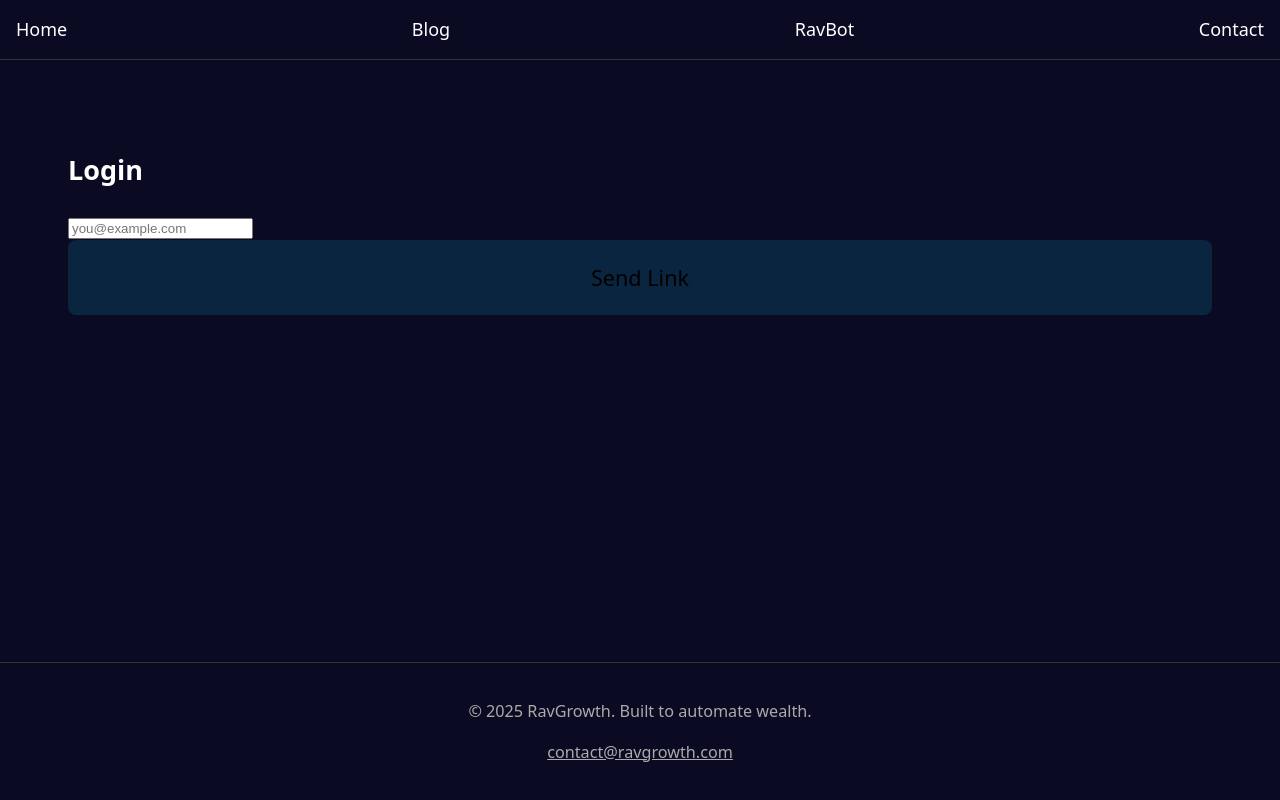
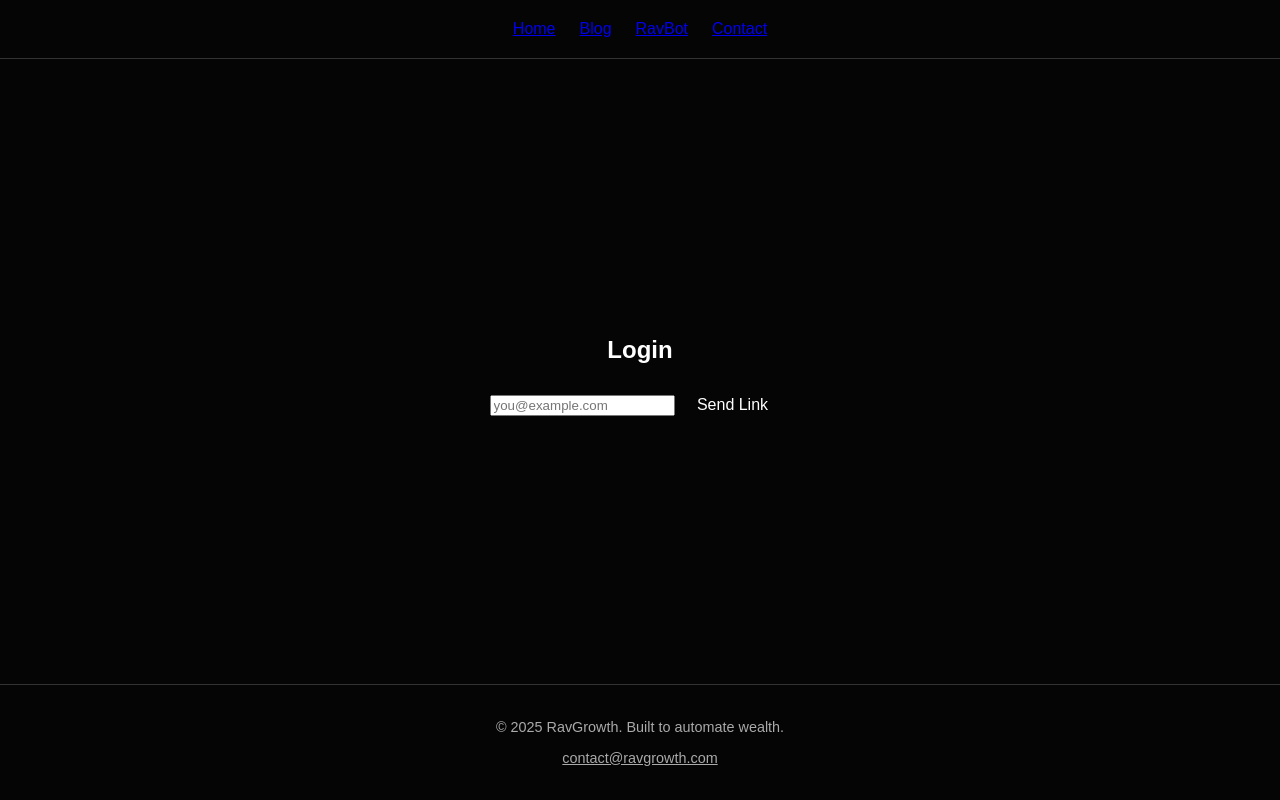
Before and after one commit to ravgrowth/RavGrowth, a React (Vite) app: page /login in a window 1280 px wide. Built offline with nearby package versions, Linux system fonts and the light colour scheme; no server answers.

Commit message:
email fix 1

```diff
--- a/src/App.css
+++ b/src/App.css
@@ -1,10 +1,10 @@
 #root {
   width: 100%;
-  max-width: 100%;
-  margin: 0 auto;
-  padding: 1rem;
+  margin: 0;
+  padding: 0;
   box-sizing: border-box;
 }
+
 
 .logo {
   height: 6em;
--- a/src/Home.jsx
+++ b/src/Home.jsx
@@ -1,81 +1,46 @@
-import SignupForm from './SignupForm'
+import SignupForm from './SignupForm';
 
-const logo = '/logo.png'
+const logo = '/logo.png';
 
 export default function Home() {
   return (
+    <div style={{
+      padding: '16px',
+      display: 'flex',
+      justifyContent: 'center',
+      alignItems: 'center',
+      flexDirection: 'column',
+      width: '100%',
+      minHeight: '100vh',
+      textAlign: 'center',
+    }}>
       <div
         style={{
-        width: '100%',
-        maxWidth: '100%',
+          maxWidth: '600px',
+          margin: '0 auto',
           padding: 'clamp(16px, 4vw, 32px)',
-        margin: '0 auto',
-        fontSize: 'clamp(1rem, 2.5vw, 1.2rem)',
+          fontSize: '1rem',
           lineHeight: 1.6,
+          textAlign: 'center',
         }}
       >
-      <div
-        style={{
-          width: '100%',
-          maxWidth: '100%',
-        }}
-      >
-       <img
-          src={logo}
-          alt="RavBot Logo"
-          style={{
-            width: 'clamp(150px, 40vw, 300px)',
-            display: 'block',
-            margin: '0 auto 24px',
-          }}
-        />
+        <img src={logo} alt="RavBot Logo" className="logo-image" />
+
+          <h1 className="hero-heading">
+            RavBot
+          </h1>
+
+          <h2 className="hero-subheading">
+            Your Money. Smarter. <br /> Automatically.
+          </h2>
+
+          <p className="hero-paragraph">
+            RavBot finds wasted money and moves it to better places. <br />
+            You just click “yes.” Then profit. <br/>
+          </p>
 
 
-        <h1
-          style={{
-            fontSize: 'clamp(2rem, 6vw, 2.75rem)',
-            textAlign: 'center',
-            marginBottom: '8px',
-          }}
-        >
-          RavBot is being built as you read this...
-        </h1>
-
-        <h2
-          style={{
-            fontSize: 'clamp(1.5rem, 5vw, 2.25rem)',
-            color: 'var(--color-purple-1)',
-            textAlign: 'center',
-            marginBottom: '16px',
-          }}
-        >
-          Your Money. Smarter.<br />Automatically.
-        </h2>
-
-        <p
-          style={{
-            fontSize: 'clamp(1rem, 4vw, 1.25rem)',
-            textAlign: 'center',
-            lineHeight: 1.4,
-          }}
-        >
-          RavBot finds wasted money and moves it to better places.<br />
-          You just click “yes.” Then profit.
-        </p>
-
-       <div
-        style={{
-          marginTop: '48px',
-          textAlign: 'center',
-          padding: 'clamp(24px, 4vw, 32px)',
-          fontSize: 'clamp(1.1rem, 4vw, 1.3rem)',
-          lineHeight: 1.6,
-        }}
-      >
-        <p style={{ marginBottom: '16px', fontSize: 'clamp(1.1rem, 4vw, 1.8rem)' }}>
-          Be first to know about new features <br/> and Rav Growth developments.
-        </p>
-
+        <div style={{ marginTop: '48px' }}>
           <div
             style={{
               display: 'flex',
@@ -90,56 +55,7 @@ export default function Home() {
             <SignupForm />
           </div>
         </div>
-
-      <div
-        style={{
-          marginTop: '64px',
-          padding: 'clamp(24px, 6vw, 48px)',
-          textAlign: 'center',
-          backgroundColor: 'rgba(255, 255, 255, 0.02)',
-          borderRadius: '12px',
-        }}
-      >
-        <h2
-          style={{
-            fontSize: 'clamp(2rem, 6vw, 2.5rem)',
-            fontWeight: 700,
-            marginBottom: '32px',
-          }}
-        >
-          How RavBot Works
-        </h2>
-
-        <div
-          style={{
-            display: 'flex',
-            flexDirection: 'column',
-            alignItems: 'center',
-            gap: '32px',
-            maxWidth: '600px',
-            margin: '0 auto',
-          }}
-        >
-          <div style={{ lineHeight: 1.6 }}>
-            <div style={{ fontSize: '2rem', fontWeight: 'bold', color: '#9B5DE5' }}>1.</div>
-            <h3 style={{ margin: '8px 0', fontSize: '1.5rem' }}>Connect Your Accounts</h3>
-            <p style={{ fontSize: '1.2rem' }}>Bank, credit, crypto - securely linked in seconds.</p>
-          </div>
-
-          <div style={{ lineHeight: 1.6 }}>
-            <div style={{ fontSize: '2rem', fontWeight: 'bold', color: '#9B5DE5' }}>2.</div>
-            <h3 style={{ margin: '8px 0', fontSize: '1.5rem' }}>We Find Wasted Money</h3>
-            <p style={{ fontSize: '1.2rem' }}>Bad APY, hidden fees, idle cash? RavBot sees it all.</p>
-          </div>
-
-          <div style={{ lineHeight: 1.6 }}>
-            <div style={{ fontSize: '2rem', fontWeight: 'bold', color: '#9B5DE5' }}>3.</div>
-            <h3 style={{ margin: '8px 0', fontSize: '1.5rem' }}>{'You Click "Yes"'}</h3>
-            <p style={{ fontSize: '1.2rem' }}>RavBot moves your money. You grow automatically.</p>
       </div>
     </div>
-      </div>
-    </div>
-  </div>
-  )
+  );
 }
--- a/src/Index.css
+++ b/src/Index.css
@@ -1,122 +1,145 @@
-:root {
-  font-family: system-ui, Avenir, Helvetica, Arial, sans-serif;
-  line-height: 1.5;
-  font-weight: 400;
-
-  font-size: clamp(14px, 1.5vw, 18px);
-
-  color-scheme: light dark;
-  color: rgba(255, 255, 255, 0.87);
-  background-color: #05002e;
-
-  font-synthesis: none;
-  text-rendering: optimizeLegibility;
-  -webkit-font-smoothing: antialiased;
-  -moz-osx-font-smoothing: grayscale;
-
-  --color-purple-1: #e7d6ff; /* bright purple */
-  --color-purple-2: #6A4C93; /* medium purple */
-  --color-purple-3: #3D2C8D; /* dark purple */
-
-  --color-blue-1: #3A86FF; /* bright blue */
-  --color-blue-2: #1E60C7; /* medium blue */
-  --color-blue-3: #0A2540; /* dark blue */
-
-   /* Background + text */
-  --color-bg: #0A0A23;
-  --color-text: #FFFFFF;
-}
-
-a {
-  font-weight: 500;
-  color: var(--color-blue-1);
-  text-decoration: inherit;
-}
-a:hover {
-  color: #535bf2;
-}
-
+/* ============================
+   🌑 Global Theme
+============================= */
 body {
+  background-color: rgb(5, 5, 5);
+  color: white;
+  font-family: Arial, sans-serif;
   margin: 0;
-  display: flex;
-  flex-direction: column;
-  align-items: center;
-  min-width: 320px;
+  padding: 0;
   min-height: 100vh;
-  background-color: var(--color-bg);
-  color: var(--color-text);
-  font-family: system-ui, Avenir, Helvetica, Arial, sans-serif;
+  text-align: center;
+  margin: 0;
   padding: 0;
-}
-
-h1 {
-  font-size: clamp(1.5rem, 5vw, 2.5rem);
-  line-height: 1.1;
-}
-
-a.button {
-  background-color: var(--color-purple-1);
-}
-
-button {
-  border-radius: 8px;
-  border: 1px solid transparent;
-  padding: 0.6em 1.2em;
-  font-size: 1em;
-  font-weight: 500;
-  font-family: inherit;
-  background-color: var(--color-blue-3);
-  cursor: pointer;
-  transition: border-color 0.25s;
-  width: 100%;
-  padding: 1.2rem;
-  font-size: 1.2rem;
-}
-button:hover {
-  border-color: #646cff;
-}
-button:focus,
-button:focus-visible {
-  outline: 4px auto -webkit-focus-ring-color;
-}
-
-img {
-  max-width: 100%;
-  height: auto;
-}
-
-html {
   overflow-x: hidden;
 }
 
-body, html, #root {
-  width: 100vw;
-  max-width: 100vw;
+/* ============================
+   🌐 Base Font Size (Responsive)
+============================= */
+html {
+  margin: 0;
+  padding: 0;
   overflow-x: hidden;
+  font-size: 16px;
 }
 
-* {
-  box-sizing: border-box;
+@media (max-width: 1024px) {
+  html {
+    font-size: 17px;
+  }
 }
 
 @media (max-width: 600px) {
-  h1, h2, h3, p {
-    font-size: 1.2rem;
-    text-align: center;
+  html {
+    font-size: 18px;
+  }
 }
 
-  button {
-    font-size: 1.3rem;
-    padding: 1.2rem;
-    width: 100%;
+/* ============================
+   🔤 Typography
+============================= */
+.hero-heading {
+  font-size: 2.25rem;
+  line-height: 1.2;
+  text-align: center;
+  margin-bottom: 1.5rem;
 }
 
-  img {
-    max-width: 100%;
-    margin: 0 auto;
+@media (max-width: 1024px) {
+  .hero-heading {
+    font-size: 2rem;
+  }
 }
 
-  body {
-    padding: 16px;
+@media (max-width: 600px) {
+  .hero-heading {
+    font-size: 2.5rem;
   }
 }
+
+.hero-subheading {
+  font-size: 1.5rem;
+  text-align: center;
+  color: var(--color-purple-1);
+  margin-bottom: 1rem;
+}
+
+@media (max-width: 1024px) {
+  .hero-subheading {
+    font-size: 1.75rem;
+  }
+}
+
+@media (max-width: 600px) {
+  .hero-subheading {
+    font-size: 2rem;
+  }
+}
+
+.hero-paragraph {
+  font-size: 1.125rem;
+  text-align: center;
+  line-height: 1.6;
+  margin-bottom: 2rem;
+}
+
+@media (max-width: 1024px) {
+  .hero-paragraph {
+    font-size: 1.25rem;
+  }
+}
+
+@media (max-width: 600px) {
+  .hero-paragraph {
+    font-size: 1.375rem;
+  }
+}
+
+/* ============================
+   🖼 Logo
+============================= */
+.logo-image {
+  width: 18rem;
+  max-width: 90%;
+  display: block;
+  margin: 0 auto 1.5rem;
+}
+
+@media (max-width: 1024px) {
+  .logo-image {
+    width: 16rem;
+  }
+}
+
+@media (max-width: 600px) {
+  .logo-image {
+    width: 14rem;
+  }
+}
+
+/* ============================
+   🔘 Buttons
+============================= */
+button {
+  font-size: 1rem;
+  padding: 0.8rem 1.4rem;
+  border: none;
+  border-radius: 0.5rem;
+  background-color: var(--color-purple-1);
+  color: white;
+  cursor: pointer;
+  transition: background-color 0.2s ease;
+}
+
+button:hover {
+  background-color: var(--color-purple-2);
+}
+
+@media (max-width: 600px) {
+  button {
+    width: 100%;
+    padding: 1rem 1.5rem;
+    font-size: 1.125rem;
+  }
+}
--- a/src/Layout.jsx
+++ b/src/Layout.jsx
@@ -16,39 +16,44 @@ export default function Layout() {
           style={{
             padding: '20px',
             borderBottom: '1px solid #333',
+            textAlign: 'center',
             display: 'flex',
-          justifyContent: 'space-between',
-          flexWrap: 'wrap',
-          padding: '16px',
-          alignItems: 'center',
-          flexWrap: 'wrap', // ✅ wraps on mobile
-          gap: '16px',      // ✅ smaller gap for small screens
-          textAlign: 'center',
+            justifyContent: 'center',
           }}
         >
-        <Link to="/" style={{ color: 'var(--color-text)', textDecoration: 'none' }}>
-          Home
-        </Link>
-        <Link to="/blog" style={{ color: 'var(--color-text)', textDecoration: 'none' }}>
-          Blog
-        </Link>
-        <a
-          href="https://app.ravgrowth.com"
-          style={{ color: 'var(--color-text)', textDecoration: 'none' }}
-          target="_blank"
-          rel="noopener noreferrer"
+          <nav
+            style={{
+              display: 'flex',
+              justifyContent: 'center',
+              alignItems: 'center',
+              gap: '24px',
+              flexWrap: 'wrap',
+              maxWidth: '600px',
+              width: '100%',
+            }}
           >
-          RavBot
-        </a>
-        <Link to="/contact" style={{ color: 'var(--color-text)', textDecoration: 'none' }}>
-          Contact
-        </Link>
+            <Link to="/">Home</Link>
+            <Link to="/blog">Blog</Link>
+            <a href="https://app.ravgrowth.com" target="_blank" rel="noopener noreferrer">RavBot</a>
+            <Link to="/contact">Contact</Link>
+          </nav>
         </header>
 
       {/* Page Content */}
-      <main style={{ flex: 1, padding: '32px', width: '100%', boxSizing: 'border-box' }}>
+      <main
+  style={{
+    flex: 1,
+    display: 'flex',
+    justifyContent: 'center',
+    alignItems: 'center',
+    flexDirection: 'column',
+    padding: '0',
+    boxSizing: 'border-box',
+  }}
+>
   <Outlet />
 </main>
+
 
       {/* Footer */}
       <footer
--- a/vite.config.js
+++ b/vite.config.js
@@ -4,5 +4,10 @@ import react from '@vitejs/plugin-react'
 export default defineConfig({
   plugins: [react()],
   base: '/',
-  assetsInclude: ['**/*.md']
+  assetsInclude: ['**/*.md'],
+  server: {
+    proxy: {
+      '/api': 'http://localhost:5173' // or wherever your backend runs
+    }
+  }
 })
```
Lines whose indentation alone changed are shown as unchanged.
